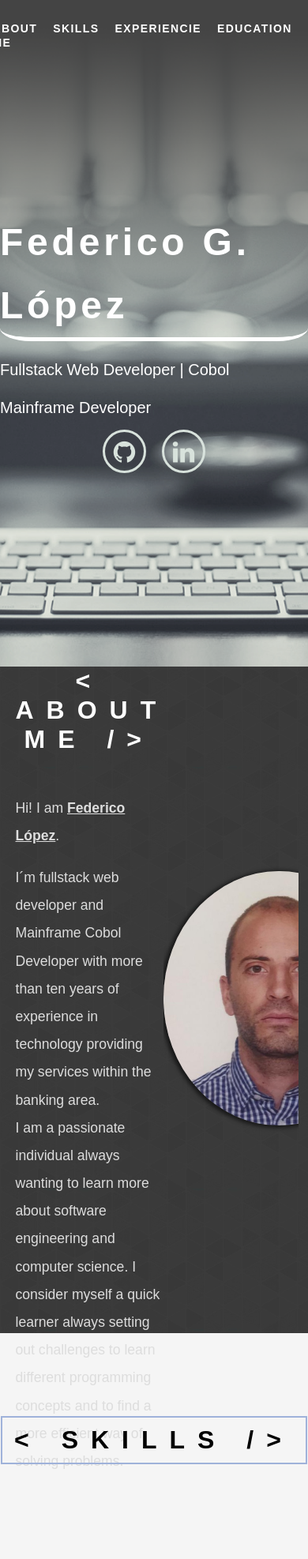
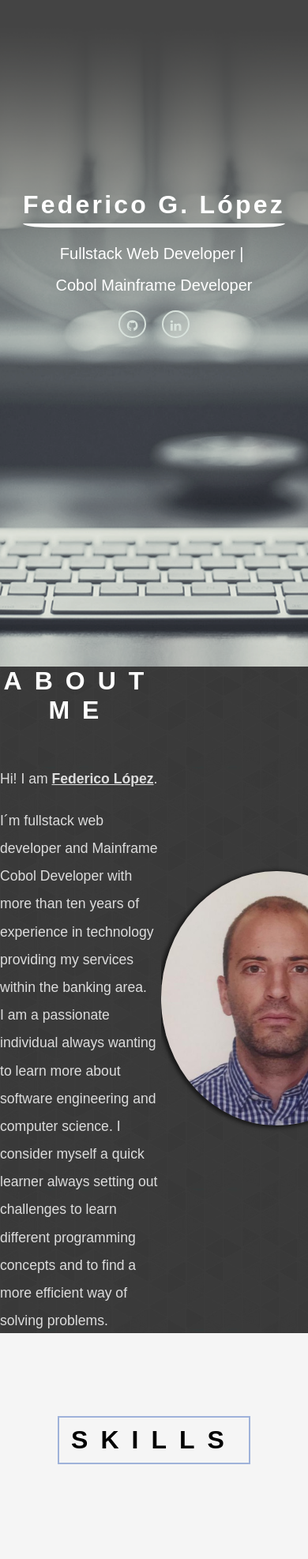
Before and after one commit to fedelopez89/resumeOld, a PHP site: page / in a window 390 px wide. Shown: the top 1974 px of the page at 79% size. Run offline with PHP 8.4, Linux system fonts and the light colour scheme.

Commit message:
update to responsive web design

```diff
--- a/index.html
+++ b/index.html
@@ -46,7 +46,10 @@
             <h1>
                 Federico G. López
             </h1>
-            <p>Fullstack Web Developer | Cobol Mainframe Developer</p>
+            <div class="header-intro-roles">
+                <p>Fullstack Web Developer |&nbsp</p>
+                <p>Cobol Mainframe Developer</p>
+            </div>
             <div class="wrapper">
                 <ul>
                     <li class="github">
@@ -68,7 +71,7 @@
     <main>
         <section id="aboutme">
             <div class="about-me-description">
-                <h1>&lt; about me /&gt;</h1>
+                <h1>about me</h1>
                 <p>Hi! I am <strong><u>Federico López</u></strong>.</p>
                 <br>
                 <p>I´m fullstack web developer and Mainframe Cobol Developer with more
@@ -85,7 +88,7 @@
         </section>
         <section id="skills">
             <div class="skills-all">
-                <h1>&lt; skills /&gt;</h1>
+                <h1>skills</h1>
                 <div class="skills-details">
                     <div class="skill-separator skill-mainframe">
                         <h4>mainframe</h4>
@@ -256,8 +259,14 @@
         </section>
         <section id="experience">
             <div class="exp-title">
-                <h1>&lt; experience /&gt;</h1>
+                <h1>experience</h1>
             </div>
+            <button>
+                <i class="fa fa-file-text fa-2x" aria-hidden="true">
+                </i>
+                <a href="./dowloads/Resume_LOPEZ_Federico.pdf" target="_blank">Download Resume
+                </a>
+            </button>
             <div class="exp-form">
                 <div class="exp-details">
                     <div class="exp-details-left">
@@ -332,13 +341,10 @@
                     </div>
                 </div>
             </div>
-            <div class="exp-download">
-                <button><a href="./dowloads/Resume_LOPEZ_Federico.pdf" target="_blank">Download Resume</a></button>
-            </div>
         </section>
         <section id="education">
             <div class="edu-title">
-                <h1>&lt; education /&gt;</h1>
+                <h1>education</h1>
             </div>
             <div class="edu-form">
                 <div class="edu-details">
@@ -376,7 +382,7 @@
         </section>
         <section id="contact">
             <div class="contact-title">
-                <h1>&lt; contact /&gt;</h1>
+                <h1>contact</h1>
             </div>
             <div class="container">
                 <form class="contact-form" onsubmit="javascript: return false;" method="post">
--- a/style.css
+++ b/style.css
@@ -97,8 +97,7 @@ nav.scrolling {
     align-items: center;
     display: flex;
     flex-direction: column;
-    height: 60vh;
-    justify-content: flex-end;
+    justify-content: center;
     line-height: 3rem;
     padding-top: 15vh;
     position: relative;
@@ -109,29 +108,26 @@ nav.scrolling {
     border-bottom: 5px solid white;
     border-radius: 10%;
     font-size: 3rem;
-    font-weight: 800;
+    font-weight: 700;
     letter-spacing: 0.1em;
     line-height: 5rem;
     margin-top: 1rem;
     margin-bottom: 0.8rem;
+    text-align: center;
     text-transform: capitalize;
 }
 
-.header-intro>p {
+.header-intro-roles {
+    display: flex;
+}
+.header-intro-roles>p {
     font-size: 1.25rem;
     font-weight: 500;
-}
-
-.social-emoticons {
-    align-items: center;
-    border: 1px solid black;
-    display: flex;
-    justify-content: space-around;
-    width: 550px;
+    text-align: center;
 }
 
 .wrapper {
-    margin-top: 1%;
+    margin-top: 3%;
 }
 
 .wrapper>ul {
@@ -230,8 +226,7 @@ main>section>h1 {
     flex-direction: row;
     flex-wrap: nowrap;
     justify-content: space-between;
-    max-height: 95vh;
-    padding: 0 3vw 0 5vw;
+    min-height: 95vh;
 }
 
 main>section>div>h1 {
@@ -917,3 +866,115 @@ button {
     border-color: -internal-light-dark(rgb(118, 118, 118), rgb(133, 133, 133));
     border-image: initial; */
 }
+
+/* --------------- */
+
+/*   F O O T E R   */
+
+/* --------------- */
+
+footer {
+    align-items: center;
+    background-color: rgba(0, 0, 0, 0.9);
+    display: flex;
+    flex-direction: row;
+    font-weight: 100;
+    font-size: 0.8em;
+    letter-spacing: 0.2em;
+    justify-content: center;
+    min-height: 8em;
+    padding: 20px 0 30px 0;
+}
+
+#footer>h5 {
+    margin-top: 10px;
+    margin-bottom: 30px;
+    text-align: center;
+}
+
+.footer-contact>ul {
+    display: flex;
+    flex-direction: row;
+    justify-content: space-evenly;
+    margin-top: 15px;
+    width: 100%;
+}
+
+.footer-contact>ul>li {
+    list-style: none;
+}
+
+.footer-contact>ul>li>a {
+    color: var(--color-li-underline);
+}
+
+.footer-contact>ul>li>a:hover {
+    color: cornflowerblue;
+}
+
+/* --------------- */
+
+/*    M E D I A    */
+
+/* --------------- */
+
+@media (max-width: 620px) {
+    nav>ul>li>a {
+        font-size: 0.75em;
+        font-weight: normal;
+        line-height: 1em;
+    }
+}
+
+@media (max-width: 530px) {
+    /* HOME */
+    nav {
+        display: none;
+    }
+    .header-intro>h1 {
+        font-size: 2.25em;
+    }
+    .header-intro-roles {
+        flex-direction: column;
+    }
+    .header-intro-roles>p {
+        font-size: 1.25em;
+        line-height: 2em;
+    }
+    .wrapper>ul>li>a>.fa-github, .fa-linkedin{
+        font-size: 1em;
+    }
+    .wrapper ul li {
+        border: 2px solid #D8E2DC;
+        border-radius: 50%;
+        height: 35px;
+        width: 35px;
+        line-height: 35px;
+    }
+    .wrapper ul li .fa {
+        margin-top: -50px;
+    }
+}
+
+@media (max-width: 400px) {
+    /* HOME */
+    .header-intro>h1 {
+        /* border-bottom: 0; */
+        font-size: 2em;
+        line-height: 1.5em;
+    }
+}
+
+@media (max-width: 350px) {
+    /* HOME */
+    .header-intro>h1 {
+        border-bottom: 0;
+    }
+
+    /* CONTACT */
+    .contact-title>h1 {
+        border: 0;
+        display: inline;
+        text-align: center;
+    }
+}
```
Also changed, not shown: other parts of style.css (+17 -63 lines).
